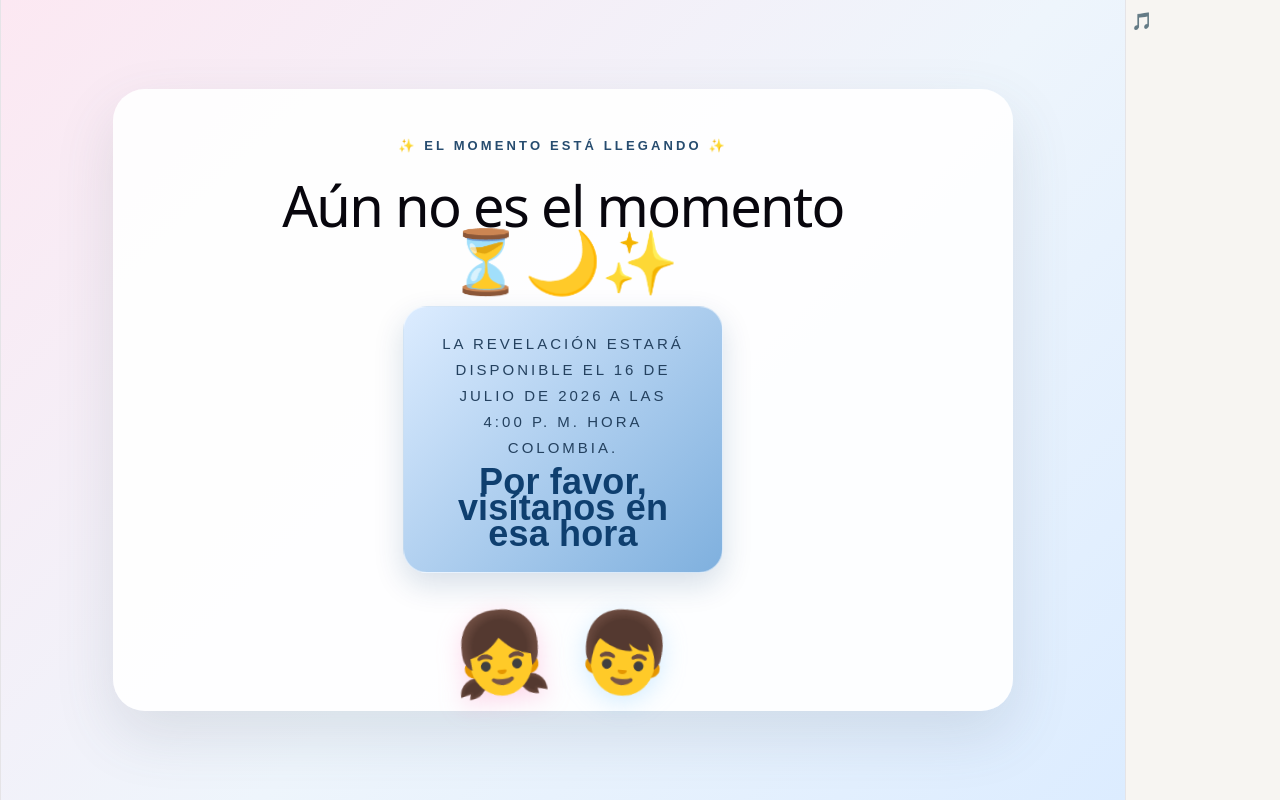
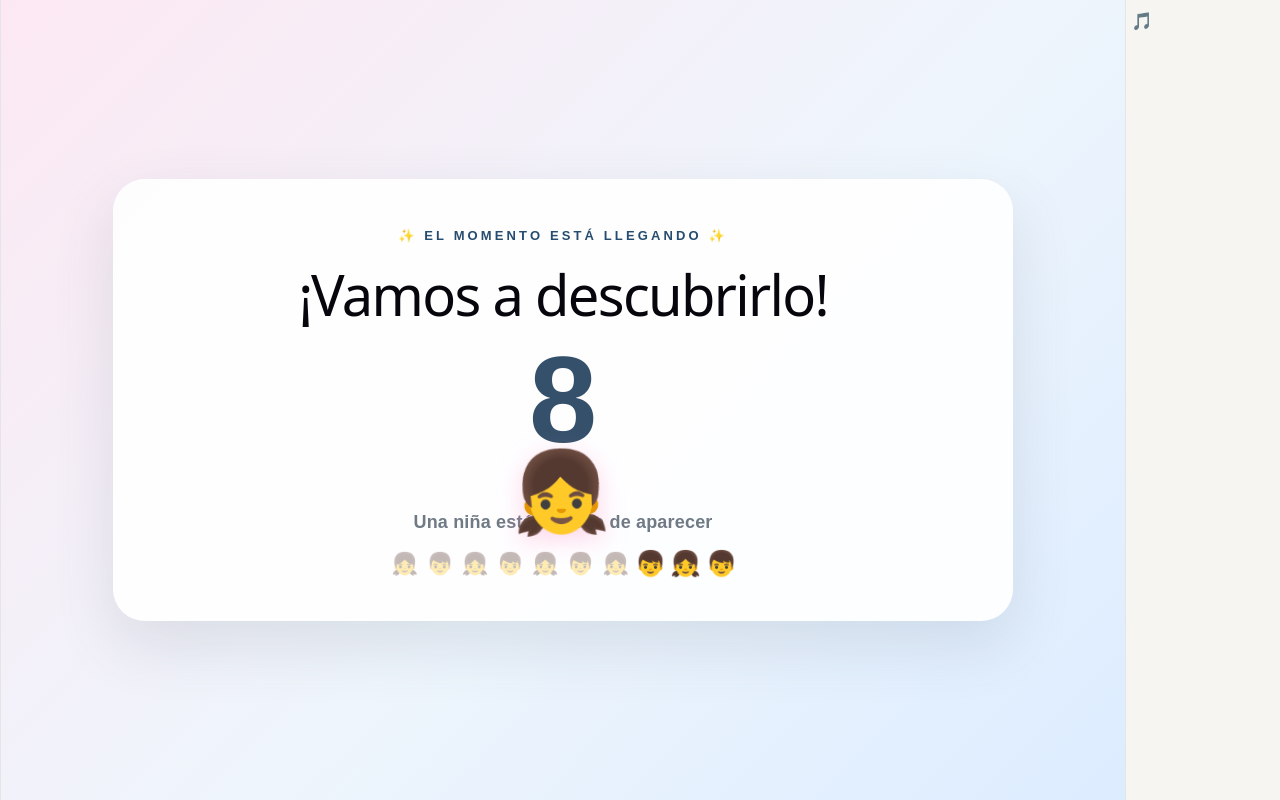
Before and after one commit to IngJesusCampo/Revelacion_Jesus_Karina, a React (Vite) app: page / in a window 1280 px wide. Both pictures are taken after a click on the button "✨ Descubrir el secreto ✨". Built offline with nearby package versions, Linux system fonts and the light colour scheme.

Commit message:
Correccion

```diff
--- a/src/components/CountdownScreen.jsx
+++ b/src/components/CountdownScreen.jsx
@@ -4,6 +4,8 @@ function CountdownScreen({ onComplete }) {
   const [countdown, setCountdown] = useState(10);
   const [showReveal, setShowReveal] = useState(false);
   const [progress, setProgress] = useState(0);
+  // Set to true to force the reveal immediately (for publishing now)
+  const FORCE_OPEN_NOW = true;
 
   const getTargetTime = () => {
     const now = new Date();
@@ -38,6 +40,7 @@ function CountdownScreen({ onComplete }) {
   };
 
   const [isWaiting, setIsWaiting] = useState(() => {
+    if (FORCE_OPEN_NOW) return false;
     const now = new Date();
     const targetTime = getTargetTime();
     return now < targetTime;
@@ -46,6 +49,13 @@ function CountdownScreen({ onComplete }) {
 
   useEffect(() => {
     targetTimeRef.current = getTargetTime();
+    if (FORCE_OPEN_NOW) {
+      setIsWaiting(false);
+      setCountdown(10);
+      setShowReveal(false);
+      setProgress(0);
+      return;
+    }
 
     const now = new Date();
     if (now >= targetTimeRef.current) {
```
